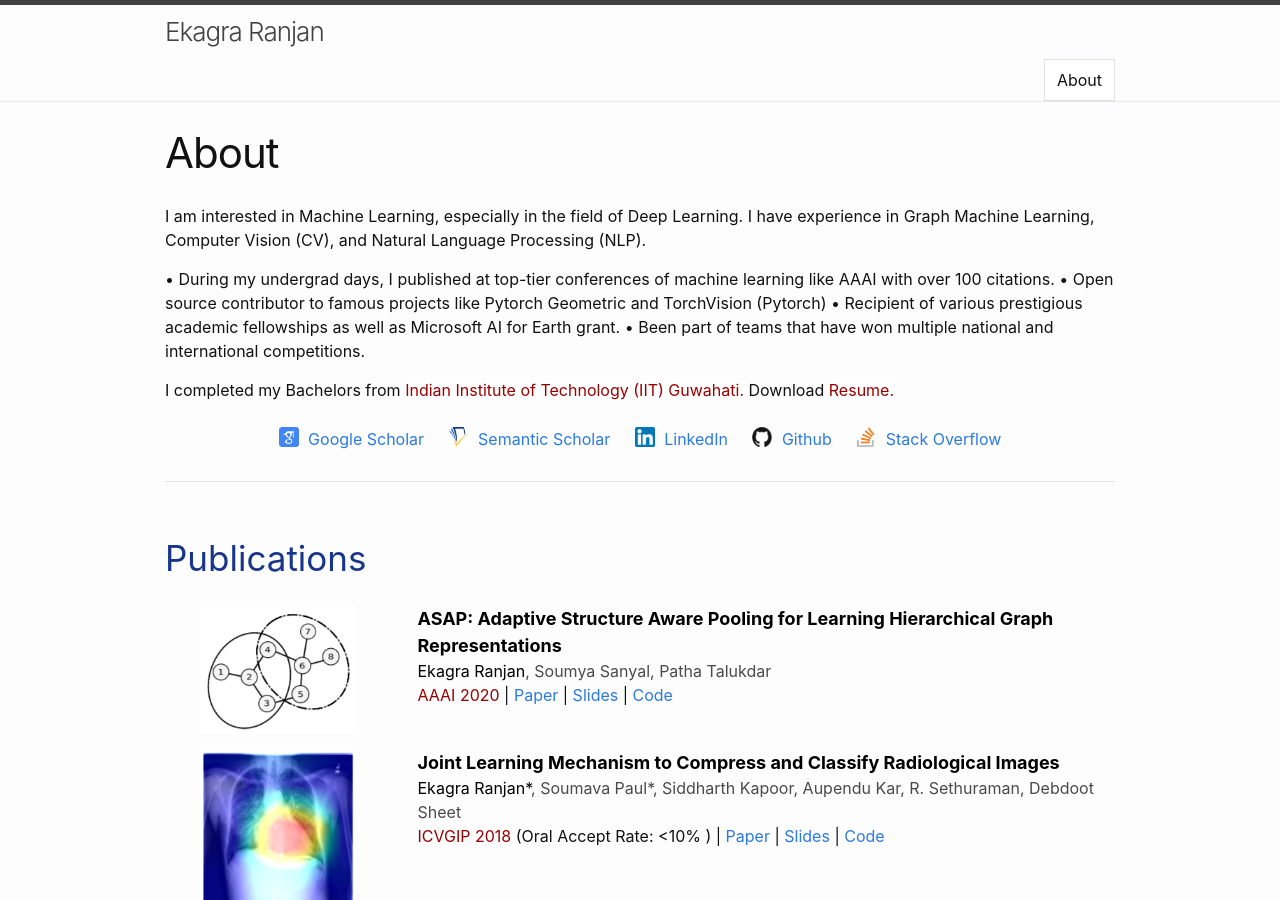
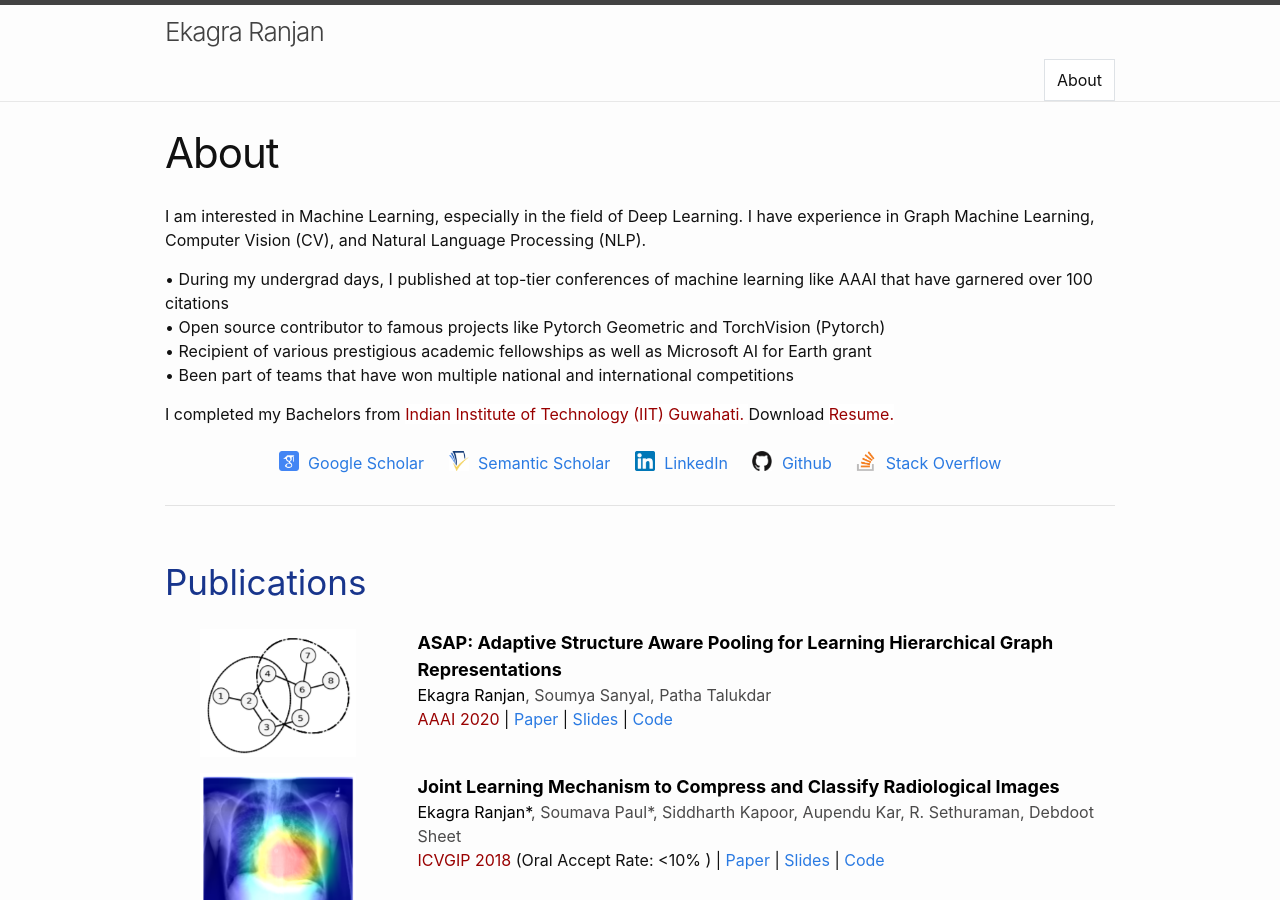
Before and after one commit to ekagra-ranjan/ekagra-ranjan.github.io, a Jekyll site: the page built from index.markdown, in a window 1280 px wide and 900 px high. Built offline with Jekyll 4.4.1, drawn with Linux system fonts in a browser that asks for light colours; nearby versions of some CDN libraries.

Commit message:
Update index.markdown

```diff
--- a/index.markdown
+++ b/index.markdown
@@ -6,10 +6,10 @@ title: About
 <!-- Bio -->
 I am interested in Machine Learning, especially in the field of Deep Learning. I have experience in Graph Machine Learning, Computer Vision (CV), and Natural Language Processing (NLP).
 
-• During my undergrad days, I published at top-tier conferences of machine learning like AAAI with over 100 citations.
-• Open source contributor to famous projects like Pytorch Geometric and TorchVision (Pytorch)
-• Recipient of various prestigious academic fellowships as well as Microsoft AI for Earth grant.
-• Been part of teams that have won multiple national and international competitions.
+• During my undergrad days, I published at top-tier conferences of machine learning like AAAI that have garnered over 100 citations <br>
+• Open source contributor to famous projects like Pytorch Geometric and TorchVision (Pytorch) <br>
+• Recipient of various prestigious academic fellowships as well as Microsoft AI for Earth grant <br>
+• Been part of teams that have won multiple national and international competitions <br>
 
 I completed my Bachelors from <a href="https://www.iitg.ac.in/"><span class="highlight"> Indian Institute of Technology (IIT) Guwahati. </span></a> Download <a href="https://drive.google.com/file/d/1HSDI4UDIxaVdJWPgYLgBoui_no298DgO/view?usp=sharing"><span class="highlight"> Resume. </span></a>
 
```
